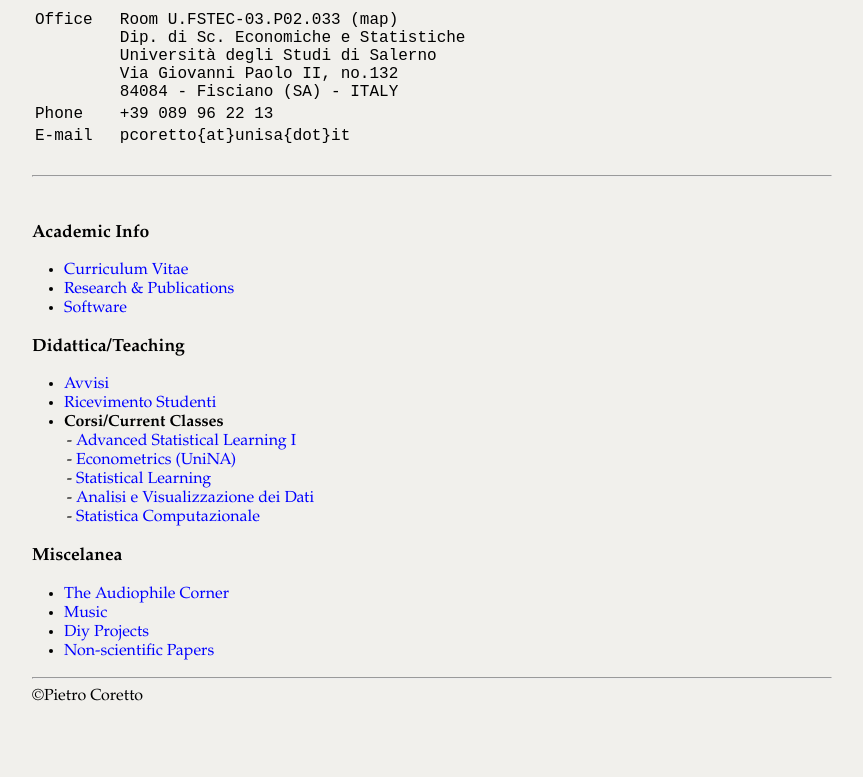
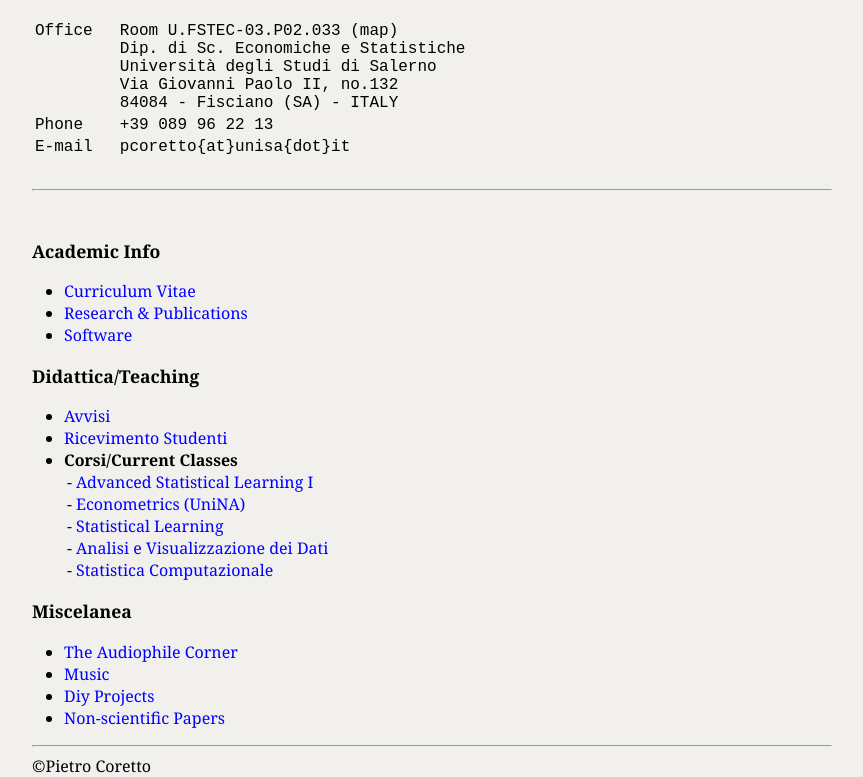
Before and after one commit to pietro-coretto/pietro-coretto.github.io, a plain HTML site: page index.html in a window 1280 px wide. Shown: the part 94-871 px from the top of the page, without its empty margins (3-866 px from the left). Before the commit the page ends 800 px from the top, so only its background shows below. Drawn offline with Linux system fonts and the light colour scheme.

Commit message:
website update

```diff
--- a/pietrohome.css
+++ b/pietrohome.css
@@ -1,7 +1,8 @@
 /*  simple Body */
 body{ font-size: 16px;
       color: black;
-      font-family: "Garamond";  /* "Times New Roman", Times, serif; */
+      font-family: Georgia, Times, serif;
+      /* font-family: "Times New Roman", Times, serif; */
       background-color: #F1F0EC; /* #F5F5F5; */
       width: 800px;
       margin-left:  35px;
```
